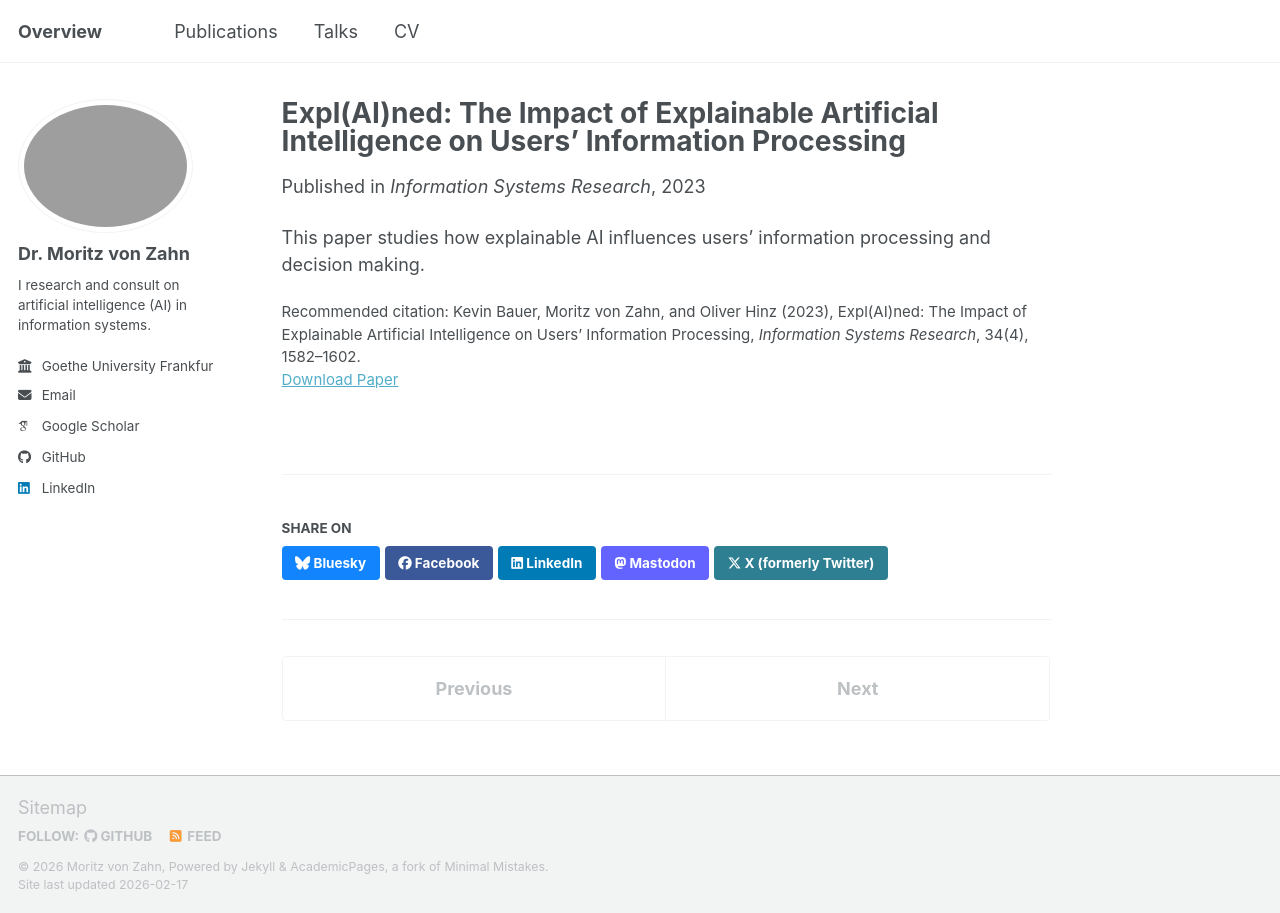
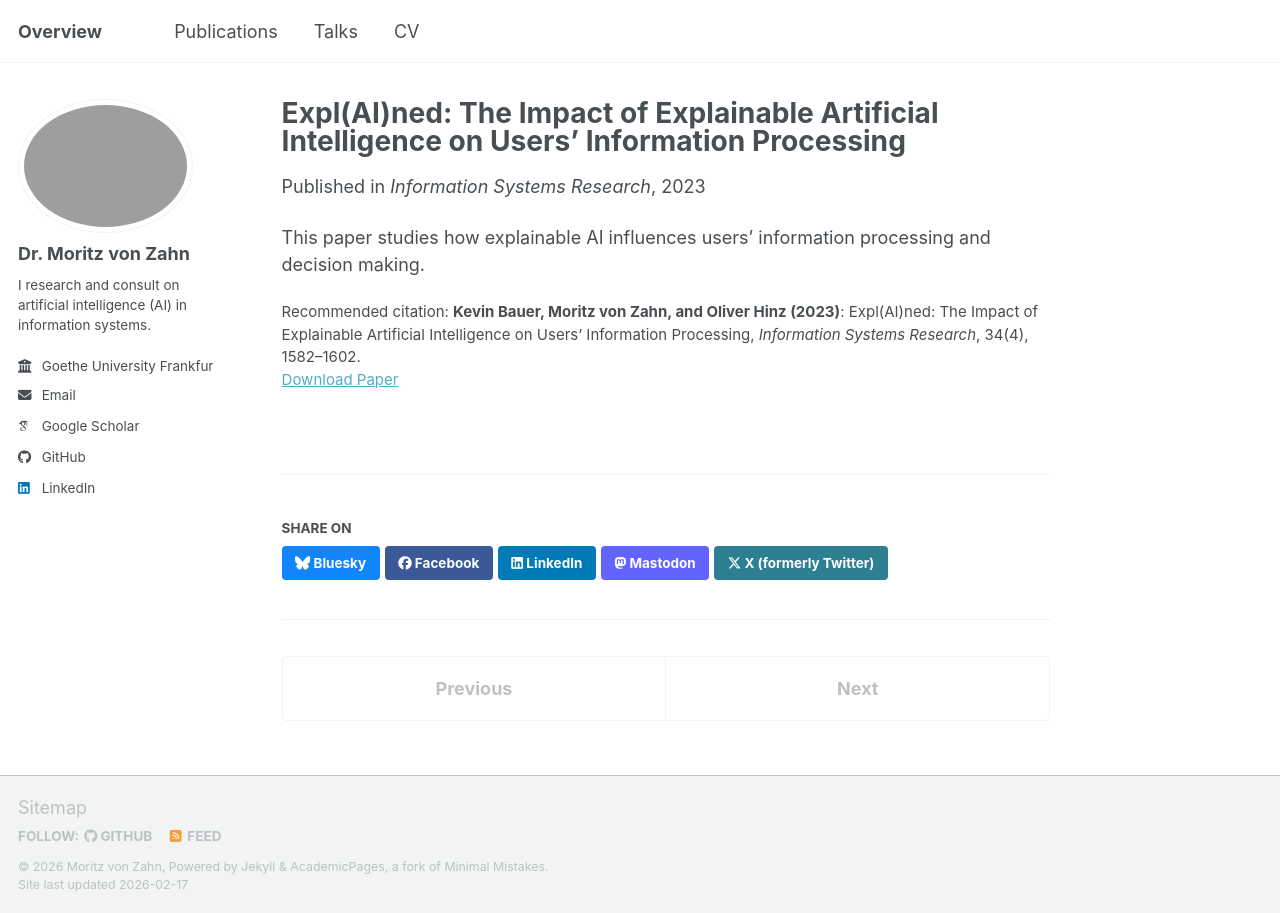
Before and after one commit to moritzvz/moritzvz.github.io, a Jekyll site: the page built from _publications/2023-12-01-explained-isr.md, in a window 1280 px wide. Built offline with Jekyll 4.4.1, drawn with Linux system fonts in a browser that asks for light colours; some web fonts are replaced; a script bundle is joined from its source files by our own code; library files that are not in the unit come from our copies.

```diff
--- a/_publications/2023-12-01-explained-isr.md
+++ b/_publications/2023-12-01-explained-isr.md
@@ -9,6 +9,6 @@ venue: "Information Systems Research"
 
 paperurl: "https://doi.org/10.1287/isre.2023.1199"
 pdfurl: "https://pubsonline.informs.org/doi/epdf/10.1287/isre.2023.1199"
-citation: "Kevin Bauer, Moritz von Zahn, and Oliver Hinz (2023), Expl(AI)ned: The Impact of Explainable Artificial Intelligence on Users’ Information Processing, <i>Information Systems Research</i>, 34(4), 1582–1602."
+citation: "<b>Kevin Bauer, Moritz von Zahn, and Oliver Hinz (2023)</b>: Expl(AI)ned: The Impact of Explainable Artificial Intelligence on Users’ Information Processing, <i>Information Systems Research</i>, 34(4), 1582–1602."
 ---
 This paper studies how explainable AI influences users’ information processing and decision making.
```
